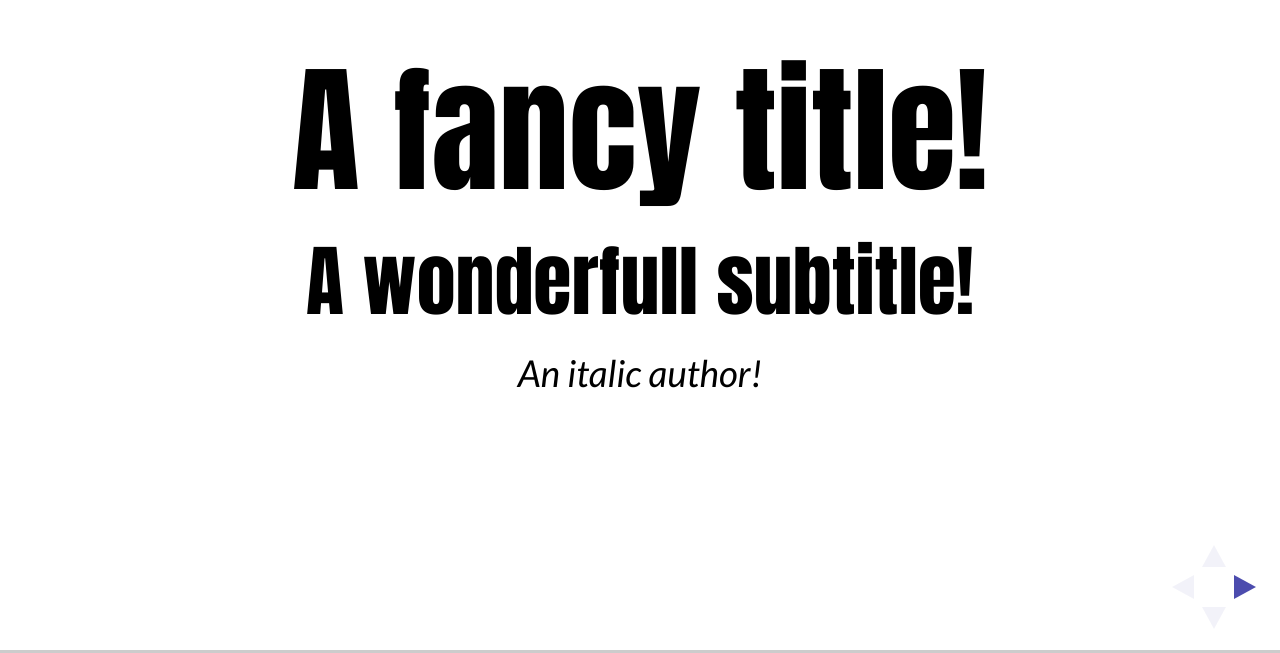
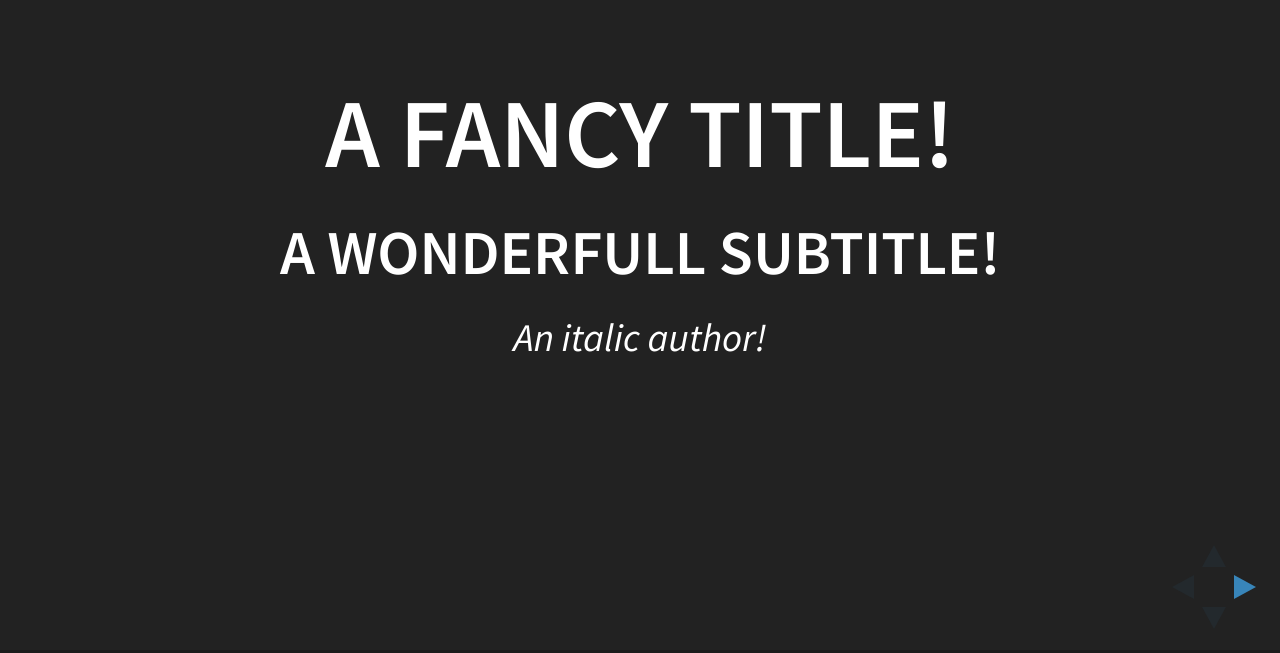
Before and after one commit to JKrag/simple-reveals, a plain HTML site: page index.html in a window 1280 px wide. Shown: the part 147-800 px from the top of the page. Drawn offline with Linux system fonts and the light colour scheme; a web font is replaced by a local one.

Commit message:
changed theme to black

```diff
--- a/index.html
+++ b/index.html
@@ -16,7 +16,7 @@
           content="width=device-width, initial-scale=1.0, maximum-scale=1.0, user-scalable=no">
 
     <link rel="stylesheet" href="reveal.js/css/reveal.css">
-    <link rel="stylesheet" href="reveal.js/css/theme/simple.css" id="theme">
+    <link rel="stylesheet" href="reveal.js/css/theme/black.css" id="theme">
     <link rel="stylesheet" href="css/atm.css">
 
     <!-- Theme used for syntax highlighting of code -->
```
